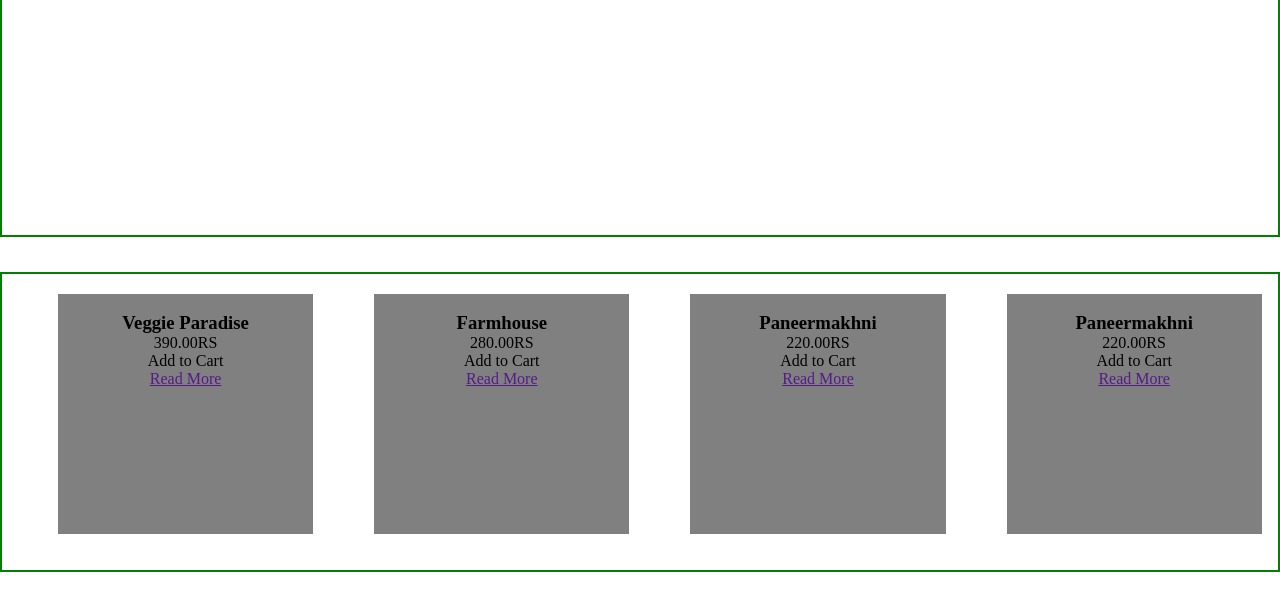
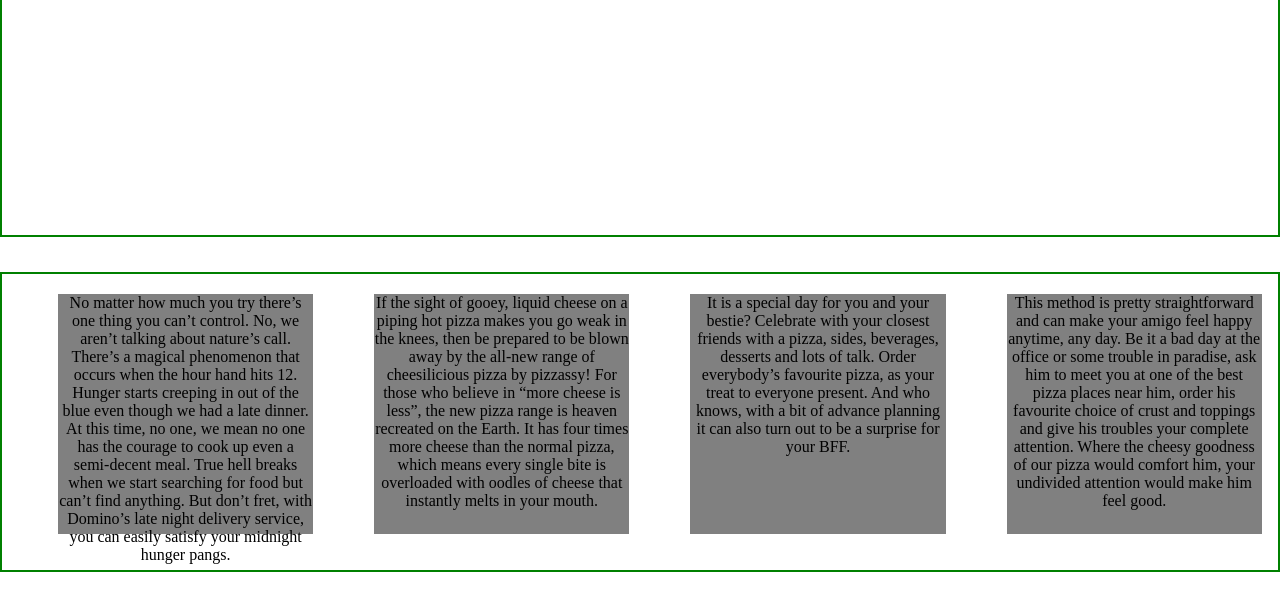
Before and after one commit to amankumar2509/Pizzasy, a plain HTML site: page index.html in a window 1280 px wide. Shown: the part 2999-3588 px from the top of the page. Drawn offline with Linux system fonts and the light colour scheme.

Commit message:
added blog

```diff
--- a/index.html
+++ b/index.html
@@ -205,39 +205,33 @@
     </section>
     <section class="section7">
       <div class="blog">
-        <img src="" alt="">
-        <h3>Veggie Paradise</h3>
-        390.00RS<br>
-        Add to Cart <br>
-        <a href="" target="_blank">Read More</a>
+        No matter how much you try there’s one thing you can’t control. No, we aren’t talking about nature’s call.
+        There’s a magical phenomenon that occurs when the hour hand hits 12. Hunger starts creeping in out of the blue
+        even though we had a late dinner. At this time, no one, we mean no one has the courage to cook up even a
+        semi-decent meal.
+        True hell breaks when we start searching for food but can’t find anything. But don’t fret, with Domino’s late
+        night delivery service, you can easily satisfy your midnight hunger pangs.
       </div>
       <div class="blog">
-        <img src="" alt="">
-        <h3>Farmhouse</h3>
-        280.00RS<br>
-        Add to Cart <br>
-        <a href="" target="_blank">Read More</a>
+        If the sight of gooey, liquid cheese on a piping hot pizza makes you go weak in the knees, then be prepared to be blown away by the all-new range of cheesilicious pizza by pizzassy! For those who believe in “more cheese is less”, the new pizza range is heaven recreated on the Earth. It has four times more cheese than the normal pizza, which means every single bite is overloaded with oodles of cheese that instantly melts in your mouth.
       </div>
       <div class="blog">
-        <img src="" alt="">
-        <h3>Paneermakhni</h3>
-        220.00RS <br>
-        Add to Cart <br>
-        <a href="">Read More</a>
+        It is a special day for you and your bestie? Celebrate with your closest friends with a pizza, sides, beverages, desserts and lots of talk. Order everybody’s favourite pizza, as your treat to everyone present. And who knows, with a bit of advance planning it can also turn out to be a surprise for your BFF.
+
       </div>
       <div class="blog">
-        <img src="" alt="">
-        <h3>Paneermakhni</h3>
-        220.00RS <br>
-        Add to Cart <br>
-        <a href="">Read More</a>
+        This method is pretty straightforward and can make your amigo feel happy anytime, any day. Be it a bad day at the office or some trouble in paradise, ask him to meet you at one of the best pizza places near him, order his favourite choice of crust and toppings and give his troubles your complete attention.
+        Where the cheesy goodness of our pizza would comfort him, your undivided attention would make him feel good.
 
     </section>
     <footer>
       <section class="sec1">
         <section class="about">
           <h2>About</h2>
-          <p>Lorem ipsum dolor sit amet consectetur adipisicing elit. Cumque necessitatibus doloribus et unde repellat suscipit aperiam, non ullam dolor in soluta cupiditate blanditiis illo quam vitae, animi molestias eos architecto ipsa eum dolorem eaque nobis, minima quo? Vero, corrupti. Ipsa excepturi obcaecati alias voluptatibus?</p>
+          <p>Lorem ipsum dolor sit amet consectetur adipisicing elit. Cumque necessitatibus doloribus et unde repellat
+            suscipit aperiam, non ullam dolor in soluta cupiditate blanditiis illo quam vitae, animi molestias eos
+            architecto ipsa eum dolorem eaque nobis, minima quo? Vero, corrupti. Ipsa excepturi obcaecati alias
+            voluptatibus?</p>
         </section>
         <section class="Order Now">
           <h2>Order Now</h2>
```
Lines whose indentation alone changed are shown as unchanged.
